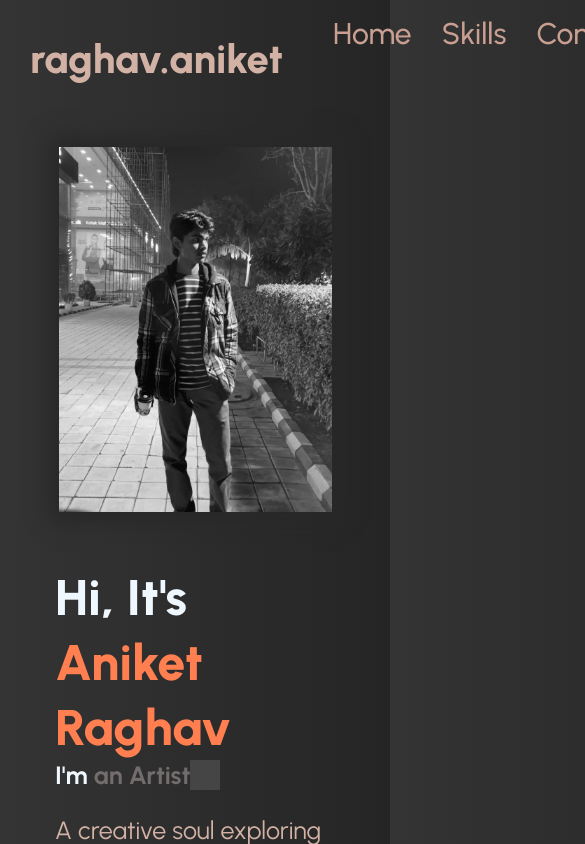
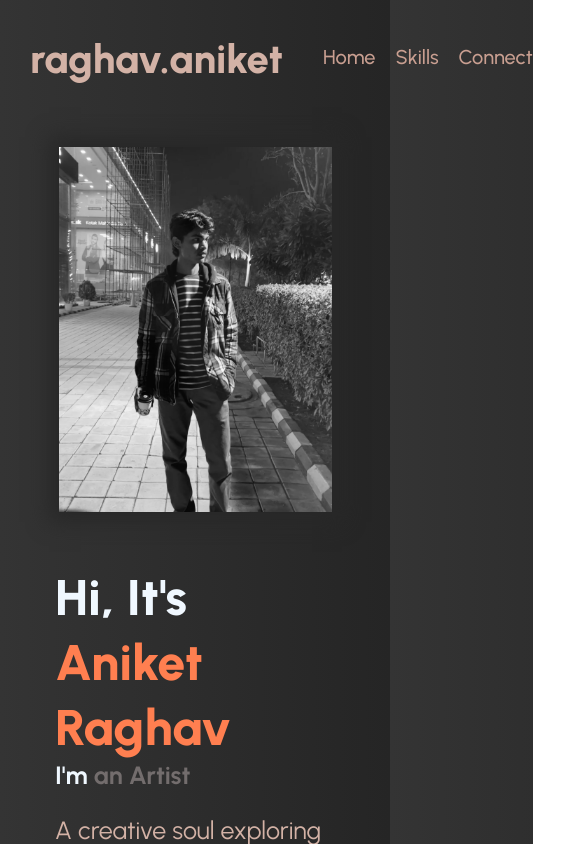
Before and after one commit to rghvaniket/rghvaniket, a plain HTML site: page index.html in a window 390 px wide. Shown: the top 844 px of the page, 585 px wide, since content can reach past the window. Drawn offline with Linux system fonts and the light colour scheme.

Commit message:
portfolio1

```diff
--- a/style.css
+++ b/style.css
@@ -66,6 +66,12 @@ nav a{
 
 }
 
+
+nav a{
+  display: block;
+  font-size: 2rem;
+  margin: 3rem 0;
+}
 nav a:hover{
   color: #ff7f50;
   border-bottom: 2px solid #ff7f50;
@@ -140,7 +146,7 @@ span{
 }
 
 .typing-text{
-  font-size: 2rem;
+  font-size: 34px;
   font-weight: 600;
   min-width: 280px;
 }
@@ -154,22 +160,13 @@ span{
   content: 'Designer';
   color: #736d6d;
   animation: words 10s infinite;
+  border: left 3px solid #515151;
 }
 
-.typing-text span::after{
-  content: '';
-  background-color: transparent;
-  position: relative;
-  width: calc(100% + 8px);
-  height: 2rem;
-  border-left: 3px solid #353535;
-  right: -9;
-  animation: cursor 0.6s infinite;
-}
 
 @keyframes cursor{
   to{
-    border-left: 5rem solid #515151;
+    border-left: 3px solid #515151;
   }
 }
 
@@ -205,11 +202,6 @@ span{
   .home .home-content h3{
     font-size: 2.5rem;
   }
-
-  .typing-text span::after{
-    font-size: 2.5rem;
-  }
-
 
   .home-img img{
     width: 70vw;
@@ -347,8 +339,9 @@ img{
 
 input{
   background-color: #1c1c1c;
-  width: 40%;
+  width: auto;
   font-size: 12px;
+  font-weight: 700;
   margin: 2rem 7rem;
   padding: 16px 16px;
   border-radius: 10px;
@@ -361,7 +354,7 @@ button{
   color: #d3b2a6;
   text-align: center;
   font-size: 15px;
-  font-weight: 800;
+  font-weight: 900;
   margin: 2rem 7rem;
   padding: 16px 16px;
   border-radius: 10px;
```
Also changed, not shown: index.html (+2 -2 lines).
